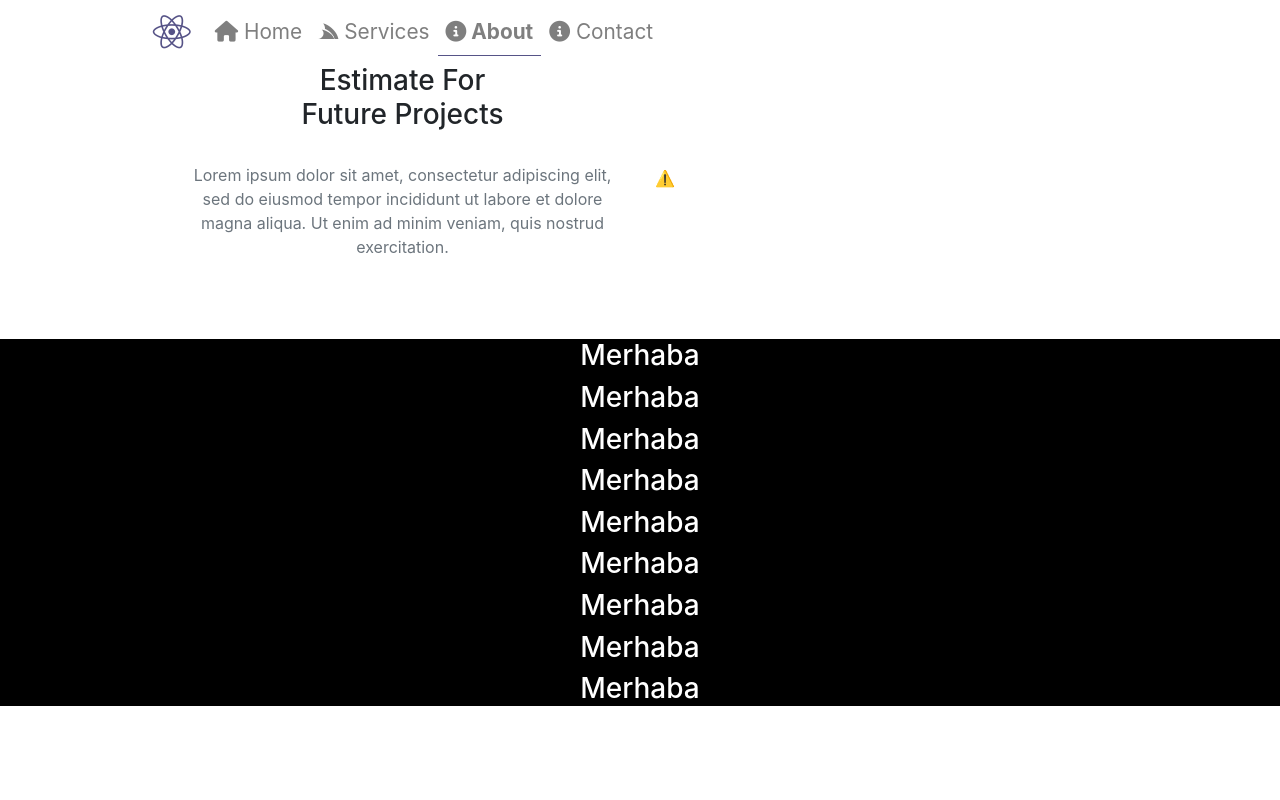
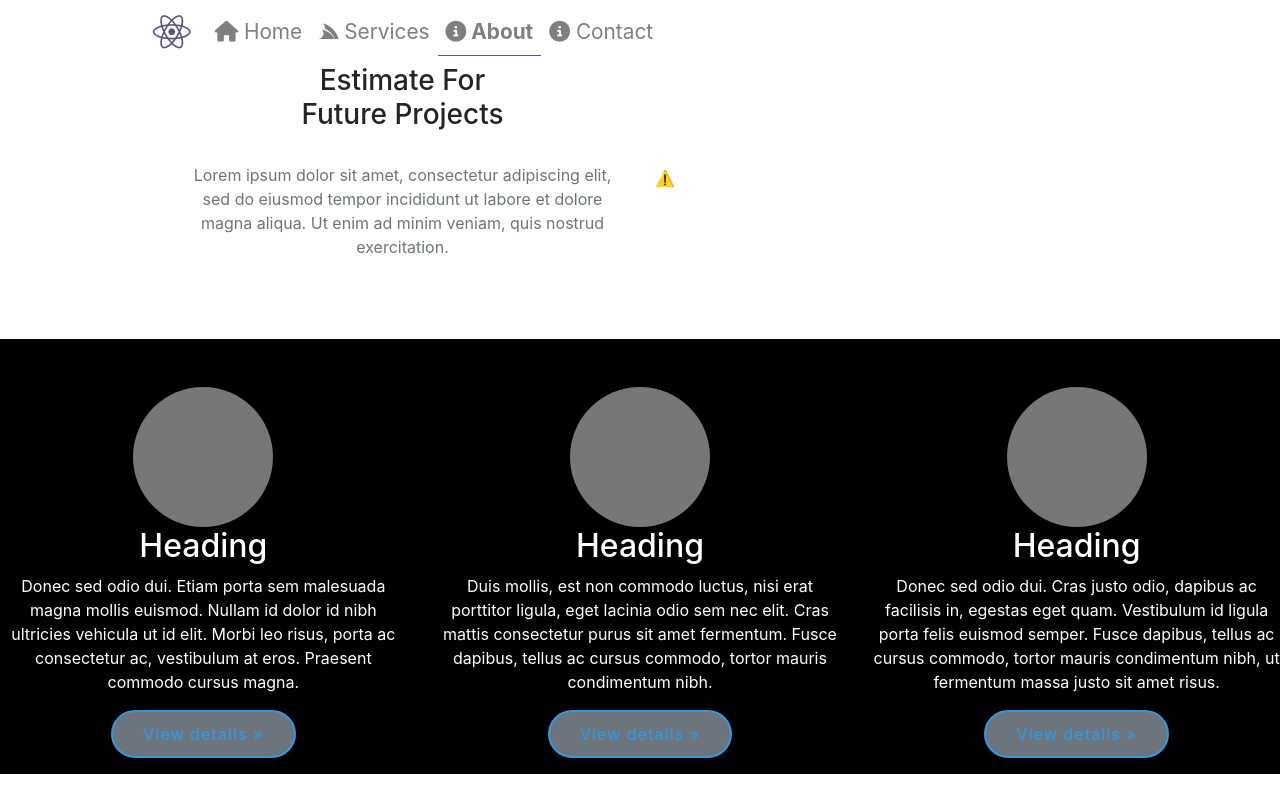
Before and after one commit to devcihat/react-design, a React (Create React App) app: page /about in a window 1280 px wide. Built offline with nearby package versions, Linux system fonts and the light colour scheme; no server answers.

Commit message:
1 file modified

```diff
--- a/src/components/About.jsx
+++ b/src/components/About.jsx
@@ -31,16 +31,102 @@ function About() {
           </div>
         </div>
       </div>
-      <div style={{ background: "black" }} className="col-12 mt-5">
-        <h3 className="text-white text-center">Merhaba</h3>
-        <h3 className="text-white text-center">Merhaba</h3>{" "}
-        <h3 className="text-white text-center">Merhaba</h3>{" "}
-        <h3 className="text-white text-center">Merhaba</h3>{" "}
-        <h3 className="text-white text-center">Merhaba</h3>{" "}
-        <h3 className="text-white text-center">Merhaba</h3>{" "}
-        <h3 className="text-white text-center">Merhaba</h3>{" "}
-        <h3 className="text-white text-center">Merhaba</h3>{" "}
-        <h3 className="text-white text-center">Merhaba</h3>
+      <div style={{ background: "black" }} className="text-center mt-5">
+        <div class="row pt-5">
+          <div class="col-lg-4">
+            <svg
+              class="bd-placeholder-img rounded-circle"
+              width="140"
+              height="140"
+              xmlns="http://www.w3.org/2000/svg"
+              role="img"
+              aria-label="Placeholder: 140x140"
+              preserveAspectRatio="xMidYMid slice"
+              focusable="false"
+            >
+              <title>Placeholder</title>
+              <rect width="100%" height="100%" fill="#777" />
+              <text x="50%" y="50%" fill="#777" dy=".3em">
+                140x140
+              </text>
+            </svg>
+
+            <h2 className="text-white">Heading</h2>
+            <p className="text-white">
+              Donec sed odio dui. Etiam porta sem malesuada magna mollis
+              euismod. Nullam id dolor id nibh ultricies vehicula ut id elit.
+              Morbi leo risus, porta ac consectetur ac, vestibulum at eros.
+              Praesent commodo cursus magna.
+            </p>
+            <p className="text-white">
+              <button class="btn-get-started  btn-secondary" role="button">
+                View details »
+              </button>
+            </p>
+          </div>
+          <div class="col-lg-4">
+            <svg
+              class="bd-placeholder-img rounded-circle"
+              width="140"
+              height="140"
+              xmlns="http://www.w3.org/2000/svg"
+              role="img"
+              aria-label="Placeholder: 140x140"
+              preserveAspectRatio="xMidYMid slice"
+              focusable="false"
+            >
+              <title>Placeholder</title>
+              <rect width="100%" height="100%" fill="#777" />
+              <text x="50%" y="50%" fill="#777" dy=".3em">
+                140x140
+              </text>
+            </svg>
+
+            <h2 className="text-white">Heading</h2>
+            <p className="text-white">
+              Duis mollis, est non commodo luctus, nisi erat porttitor ligula,
+              eget lacinia odio sem nec elit. Cras mattis consectetur purus sit
+              amet fermentum. Fusce dapibus, tellus ac cursus commodo, tortor
+              mauris condimentum nibh.
+            </p>
+            <p className="text-white">
+              <button class="btn-get-started btn-secondary" role="button">
+                View details »
+              </button>
+            </p>
+          </div>
+          <div class="col-lg-4">
+            <svg
+              class="bd-placeholder-img rounded-circle"
+              width="140"
+              height="140"
+              xmlns="http://www.w3.org/2000/svg"
+              role="img"
+              aria-label="Placeholder: 140x140"
+              preserveAspectRatio="xMidYMid slice"
+              focusable="false"
+            >
+              <title>Placeholder</title>
+              <rect width="100%" height="100%" fill="#777" />
+              <text x="50%" y="50%" fill="#777" dy=".3em">
+                140x140
+              </text>
+            </svg>
+
+            <h2 className="text-white">Heading</h2>
+            <p className="text-white">
+              Donec sed odio dui. Cras justo odio, dapibus ac facilisis in,
+              egestas eget quam. Vestibulum id ligula porta felis euismod
+              semper. Fusce dapibus, tellus ac cursus commodo, tortor mauris
+              condimentum nibh, ut fermentum massa justo sit amet risus.
+            </p>
+            <p className="text-white">
+              <button class="btn-get-started btn-secondary" role="button">
+                View details »
+              </button>
+            </p>
+          </div>
+        </div>
       </div>
     </>
   );
```
